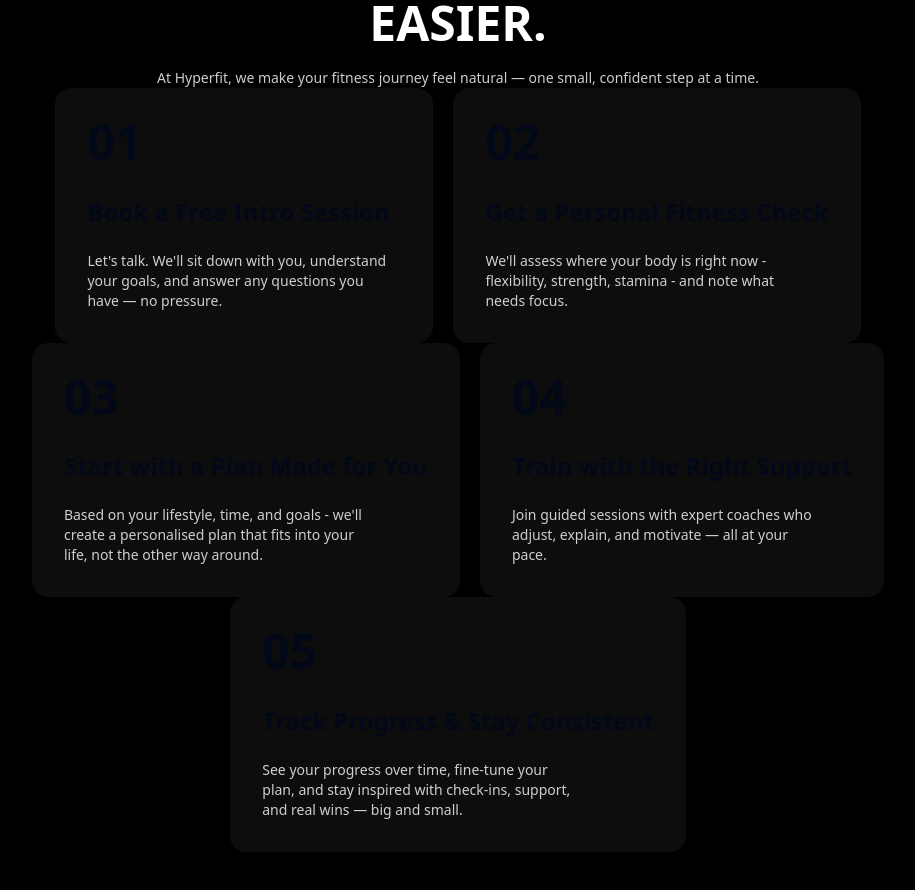
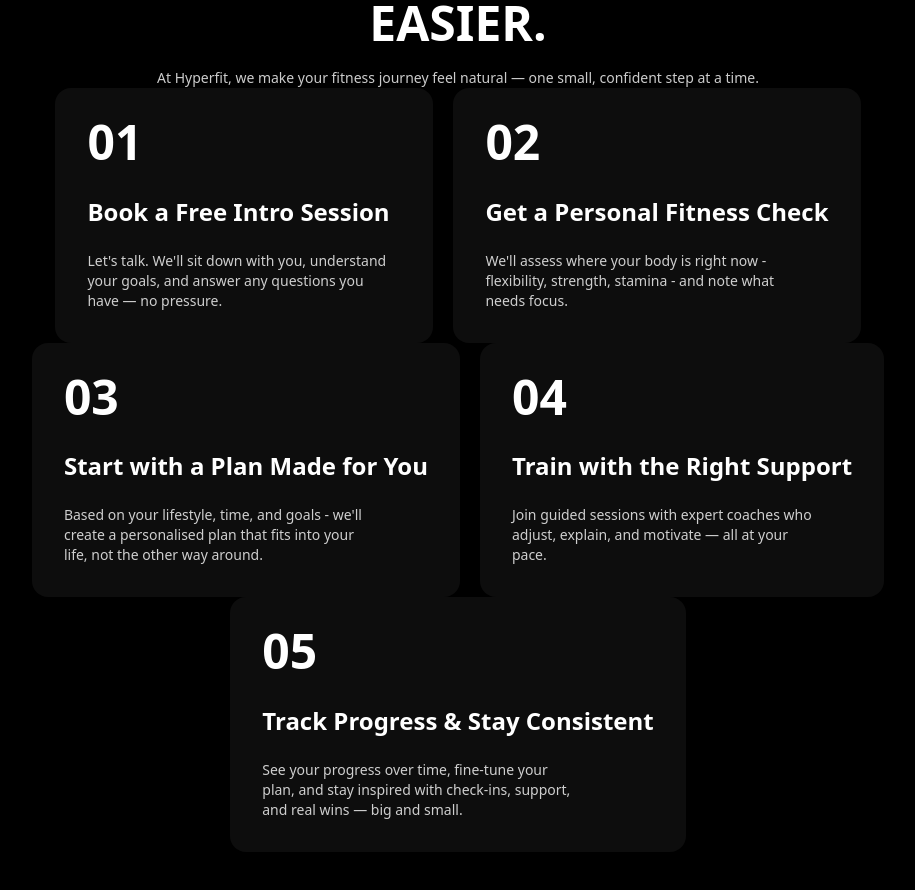
Before and after one commit to Vlad223145/www6, a React (Vite) app: page / in a window 1280 px wide. Shown: the part 7073-7963 px from the top of the page, without its empty margins (182-1097 px from the left). Built offline with nearby package versions, Linux system fonts and the light colour scheme.

Commit message:
Add white color to step numbers and titles in How It Works section
cgen-9c279385ea624f2486b8b1dee1983867

```diff
--- a/client/pages/Index.tsx
+++ b/client/pages/Index.tsx
@@ -972,7 +972,7 @@ export default function Index() {
             <div className="col-span-4 grid-row-1 transform-none">
               <div className="bg-white/5 rounded-2xl flex flex-col gap-15 px-8 py-8">
                 <div className="flex items-start flex-wrap justify-between gap-13">
-                  <div className="text-[48px] font-bold leading-[43.2px]">
+                  <div className="text-[48px] font-bold leading-[43.2px] text-white">
                     01
                   </div>
                   <div className="-mt-9 opacity-0">
@@ -1012,7 +1012,7 @@ export default function Index() {
                   </div>
                 </div>
                 <div className="flex flex-col gap-6">
-                  <div className="text-2xl font-bold leading-[30px]">
+                  <div className="text-2xl font-bold leading-[30px] text-white">
                     Book a Free Intro Session
                   </div>
                   <p className="text-white/80 text-sm leading-5 max-w-[310px]">
@@ -1027,7 +1027,7 @@ export default function Index() {
             <div className="col-span-4 grid-row-1 transform-none">
               <div className="bg-white/5 rounded-2xl flex flex-col gap-15 px-8 py-8">
                 <div className="flex items-start flex-wrap justify-between gap-13">
-                  <div className="text-[48px] font-bold leading-[43.2px]">
+                  <div className="text-[48px] font-bold leading-[43.2px] text-white">
                     02
                   </div>
                   <div className="-mt-9 opacity-0">
@@ -1067,7 +1067,7 @@ export default function Index() {
                   </div>
                 </div>
                 <div className="flex flex-col gap-6">
-                  <div className="text-2xl font-bold leading-[30px]">
+                  <div className="text-2xl font-bold leading-[30px] text-white">
                     Get a Personal Fitness Check
                   </div>
                   <p className="text-white/80 text-sm leading-5 max-w-[310px]">
@@ -1082,7 +1082,7 @@ export default function Index() {
             <div className="col-span-4 grid-row-1 transform-none">
               <div className="bg-white/5 rounded-2xl flex flex-col gap-15 px-8 py-8">
                 <div className="flex items-start flex-wrap justify-between gap-13">
-                  <div className="text-[48px] font-bold leading-[43.2px]">
+                  <div className="text-[48px] font-bold leading-[43.2px] text-white">
                     03
                   </div>
                   <div className="-mt-9 opacity-0">
@@ -1122,7 +1122,7 @@ export default function Index() {
                   </div>
                 </div>
                 <div className="flex flex-col gap-6">
-                  <div className="text-2xl font-bold leading-[30px]">
+                  <div className="text-2xl font-bold leading-[30px] text-white">
                     Start with a Plan Made for You
                   </div>
                   <p className="text-white/80 text-sm leading-5 max-w-[310px]">
@@ -1138,7 +1138,7 @@ export default function Index() {
             <div className="col-span-4 grid-row-1 justify-self-end transform-none">
               <div className="bg-white/5 rounded-2xl flex flex-col gap-15 px-8 py-8">
                 <div className="flex items-start flex-wrap justify-between gap-13">
-                  <div className="text-[48px] font-bold leading-[43.2px]">
+                  <div className="text-[48px] font-bold leading-[43.2px] text-white">
                     04
                   </div>
                   <div className="-mt-9 opacity-0">
@@ -1178,7 +1178,7 @@ export default function Index() {
                   </div>
                 </div>
                 <div className="flex flex-col gap-6">
-                  <div className="text-2xl font-bold leading-[30px]">
+                  <div className="text-2xl font-bold leading-[30px] text-white">
                     Train with the Right Support
                   </div>
                   <p className="text-white/80 text-sm leading-5 max-w-[310px]">
@@ -1193,7 +1193,7 @@ export default function Index() {
             <div className="col-span-4 grid-row-1 justify-self-start transform-none">
               <div className="bg-white/5 rounded-2xl flex flex-col gap-15 px-8 py-8">
                 <div className="flex items-start flex-wrap justify-between gap-13">
-                  <div className="text-[48px] font-bold leading-[43.2px]">
+                  <div className="text-[48px] font-bold leading-[43.2px] text-white">
                     05
                   </div>
                   <div className="-mt-9 opacity-0">
@@ -1233,7 +1233,7 @@ export default function Index() {
                   </div>
                 </div>
                 <div className="flex flex-col gap-6">
-                  <div className="text-2xl font-bold leading-[30px]">
+                  <div className="text-2xl font-bold leading-[30px] text-white">
                     Track Progress & Stay Consistent
                   </div>
                   <p className="text-white/80 text-sm leading-5 max-w-[310px]">
```
